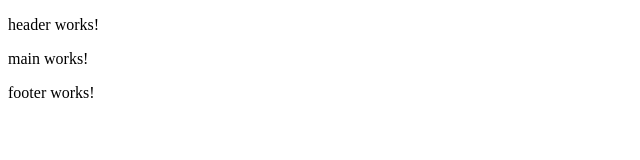
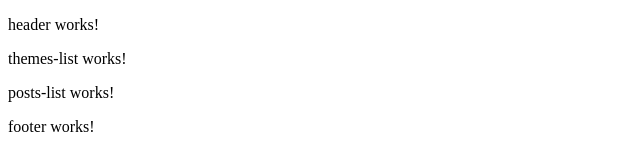
Before and after one commit to SvetlinGG/Angular-WorkShop-28-july, an Angular app in the folder workshop-components/: page / in a window 1280 px wide. Shown: the top 160 px of the page, without its empty margins (0-640 px from the left). Built offline with nearby package versions, Linux system fonts and the light colour scheme.

Commit message:
make components standalone

```diff
--- a/workshop-components/src/app/core/footer/footer.component.ts
+++ b/workshop-components/src/app/core/footer/footer.component.ts
@@ -2,6 +2,7 @@ import { Component } from '@angular/core';
 
 @Component({
   selector: 'app-footer',
+  standalone:true,
   imports: [],
   templateUrl: './footer.component.html',
   styleUrl: './footer.component.css'
--- a/workshop-components/src/app/core/header/header.component.ts
+++ b/workshop-components/src/app/core/header/header.component.ts
@@ -2,6 +2,7 @@ import { Component } from '@angular/core';
 
 @Component({
   selector: 'app-header',
+  standalone: true,
   imports: [],
   templateUrl: './header.component.html',
   styleUrl: './header.component.css'
--- a/workshop-components/src/app/main/main.component.html
+++ b/workshop-components/src/app/main/main.component.html
@@ -1 +1,4 @@
-<p>main works!</p>
+<div class="container">
+    <app-themes-list />
+    <app-posts-list />
+</div>
--- a/workshop-components/src/app/main/main.component.ts
+++ b/workshop-components/src/app/main/main.component.ts
@@ -1,8 +1,11 @@
 import { Component } from '@angular/core';
+import { ThemesListComponent } from '../themes-list/themes-list.component';
+import { PostsListComponent } from '../posts-list/posts-list.component';
 
 @Component({
   selector: 'app-main',
-  imports: [],
+  standalone: true,
+  imports: [ThemesListComponent, PostsListComponent],
   templateUrl: './main.component.html',
   styleUrl: './main.component.css'
 })
--- a/workshop-components/src/app/posts-list/posts-list.component.ts
+++ b/workshop-components/src/app/posts-list/posts-list.component.ts
@@ -2,6 +2,7 @@ import { Component } from '@angular/core';
 
 @Component({
   selector: 'app-posts-list',
+  standalone: true,
   imports: [],
   templateUrl: './posts-list.component.html',
   styleUrl: './posts-list.component.css'
--- a/workshop-components/src/app/themes-list/themes-list.component.ts
+++ b/workshop-components/src/app/themes-list/themes-list.component.ts
@@ -2,6 +2,7 @@ import { Component } from '@angular/core';
 
 @Component({
   selector: 'app-themes-list',
+  standalone: true,
   imports: [],
   templateUrl: './themes-list.component.html',
   styleUrl: './themes-list.component.css'
```
